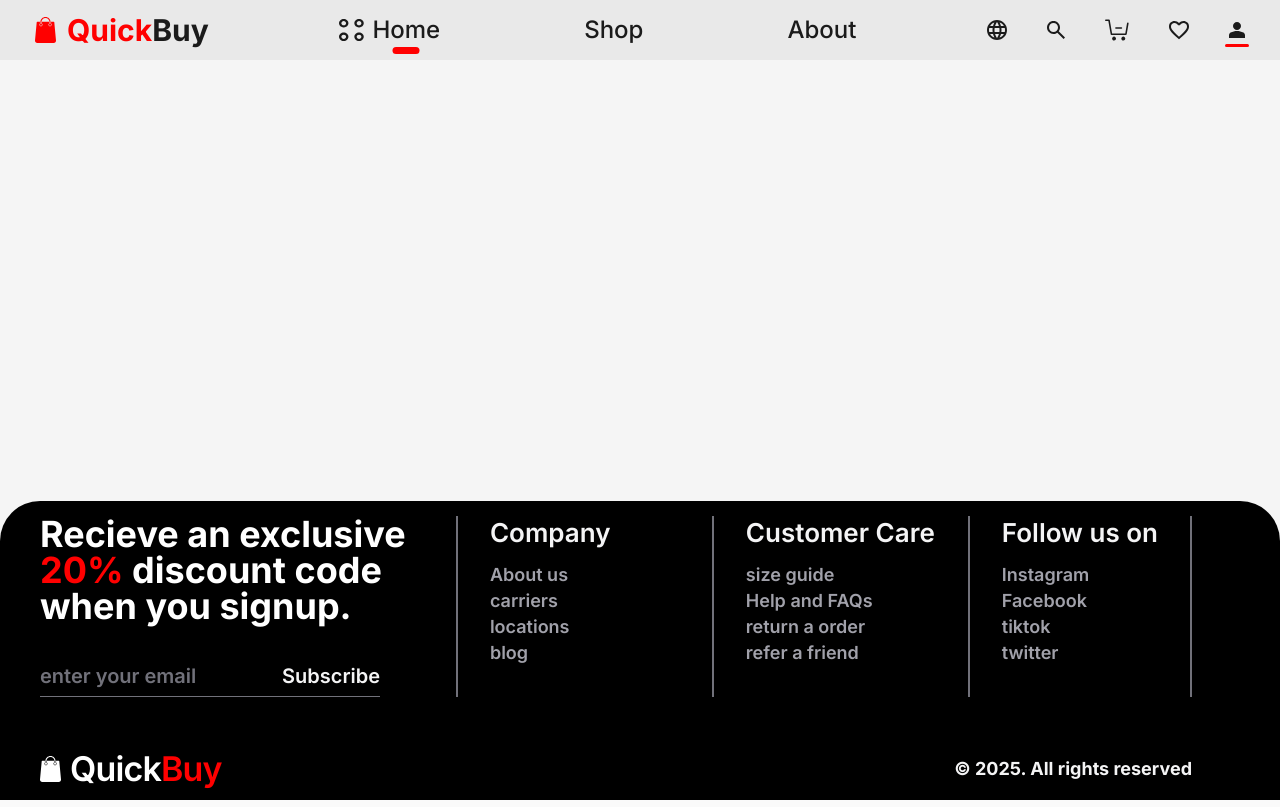
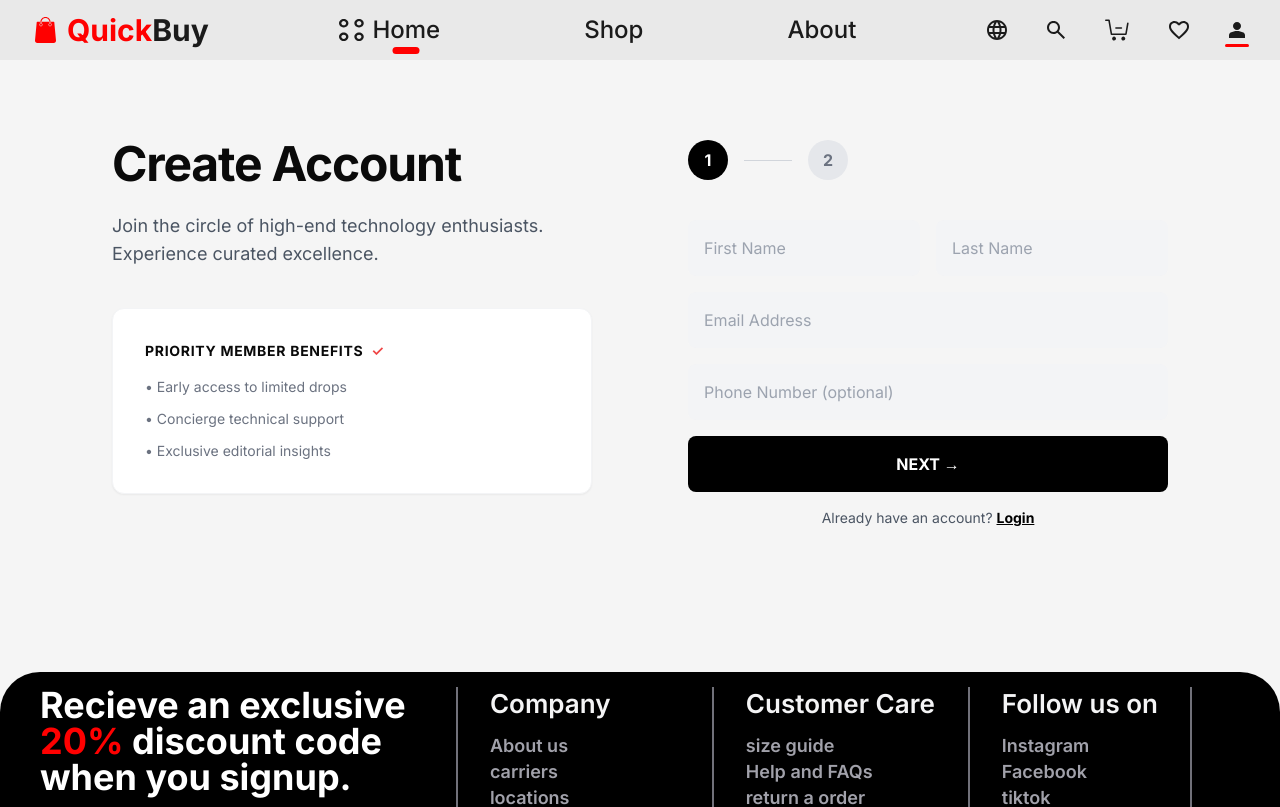
Before and after one commit to Abdurahman-05/QuickBuy, a React (Vite) app in the folder client/: page /register in a window 1280 px wide. Shown: the top 807 px of the page. Built offline with nearby package versions, Linux system fonts and the light colour scheme.

Commit message:
feat: update register page to match figma design

```diff
--- a/client/src/App.tsx
+++ b/client/src/App.tsx
@@ -4,23 +4,20 @@ import Footer from "./components/ui/Footer";
 import Navbar from "./components/ui/Navbar";
 import Home from "./pages/Home";
 import ProductDetails from "./pages/ProductDetails";
-
+import Register from "./pages/Register"; // 1. Import your new page
 
 export default function App() {
   return (
-
     <div className="app min-h-screen flex flex-col bg-[#f5f5f5]">
-      <Navbar/>
+      <Navbar />
       <div className="flex-grow">
         <Routes>
           <Route path="/" element={<Home />} />
           <Route path="/productDetail" element={<ProductDetails />} />
+          <Route path="/register" element={<Register />} /> {/* 2. Add the route */}
         </Routes>
       </div>
       <Footer />
     </div>
-
-
-
   );
 }
--- /dev/null
+++ b/client/src/pages/Register.tsx
@@ -0,0 +1,65 @@
+import React, { useState } from 'react';
+
+export default function Register() {
+  const [step, setStep] = useState(1);
+  const [formData, setFormData] = useState({
+    firstName: '', lastName: '', email: '', phone: '', password: '', confirmPassword: ''
+  });
+
+  const handleChange = (e: React.ChangeEvent<HTMLInputElement>) => {
+    setFormData({ ...formData, [e.target.name]: e.target.value });
+  };
+
+  return (
+    <div className="max-w-6xl mx-auto py-20 px-12 grid grid-cols-1 md:grid-cols-2 gap-24 items-start">
+      {/* Left Section - Matches Figma */}
+      <section>
+        <h1 className="text-5xl font-bold mb-6 tracking-tight">Create Account</h1>
+        <p className="text-gray-600 mb-10 text-lg">Join the circle of high-end technology enthusiasts.<br/>Experience curated excellence.</p>
+        <div className="bg-white p-8 rounded-xl border border-gray-100 shadow-sm">
+          <h3 className="font-bold mb-4 flex items-center gap-2 text-sm uppercase tracking-wider">
+            PRIORITY MEMBER BENEFITS <span className="text-red-500">✓</span>
+          </h3>
+          <ul className="space-y-3 text-gray-500 text-sm">
+            <li>• Early access to limited drops</li>
+            <li>• Concierge technical support</li>
+            <li>• Exclusive editorial insights</li>
+          </ul>
+        </div>
+      </section>
+
+      {/* Right Section - The Form */}
+      <section>
+        <div className="flex items-center gap-4 mb-10">
+          <div className={`w-10 h-10 rounded-full flex items-center justify-center font-bold ${step === 1 ? 'bg-black text-white' : 'bg-gray-200 text-gray-500'}`}>1</div>
+          <div className="w-12 h-[1px] bg-gray-300"></div>
+          <div className={`w-10 h-10 rounded-full flex items-center justify-center font-bold ${step === 2 ? 'bg-black text-white' : 'bg-gray-200 text-gray-500'}`}>2</div>
+        </div>
+
+        <div className="space-y-4">
+          {step === 1 ? (
+            <>
+              <div className="grid grid-cols-2 gap-4">
+                <input name="firstName" placeholder="First Name" className="p-4 bg-gray-100 rounded-lg outline-none w-full" onChange={handleChange} />
+                <input name="lastName" placeholder="Last Name" className="p-4 bg-gray-100 rounded-lg outline-none w-full" onChange={handleChange} />
+              </div>
+              <input name="email" placeholder="Email Address" className="w-full p-4 bg-gray-100 rounded-lg outline-none" onChange={handleChange} />
+              <input name="phone" placeholder="Phone Number (optional)" className="w-full p-4 bg-gray-100 rounded-lg outline-none" onChange={handleChange} />
+              <button onClick={() => setStep(2)} className="w-full bg-black text-white py-4 rounded-lg font-bold hover:bg-gray-800 transition">NEXT →</button>
+            </>
+          ) : (
+            <>
+              <input name="password" type="password" placeholder="Password" className="w-full p-4 bg-gray-100 rounded-lg outline-none" onChange={handleChange} />
+              <input name="confirmPassword" type="password" placeholder="Confirm Password" className="w-full p-4 bg-gray-100 rounded-lg outline-none" onChange={handleChange} />
+              <button className="w-full bg-black text-white py-4 rounded-lg font-bold hover:bg-gray-800 transition">CREATE ACCOUNT</button>
+              <button onClick={() => setStep(1)} className="w-full text-center text-sm text-gray-500 underline mt-4">← Back</button>
+            </>
+          )}
+          <p className="text-center text-sm mt-6 text-gray-600">
+            Already have an account? <span className="font-bold underline cursor-pointer text-black">Login</span>
+          </p>
+        </div>
+      </section>
+    </div>
+  );
+}
```
Also changed, not shown: 1 other file (tests, documents, lock files or other folders).
